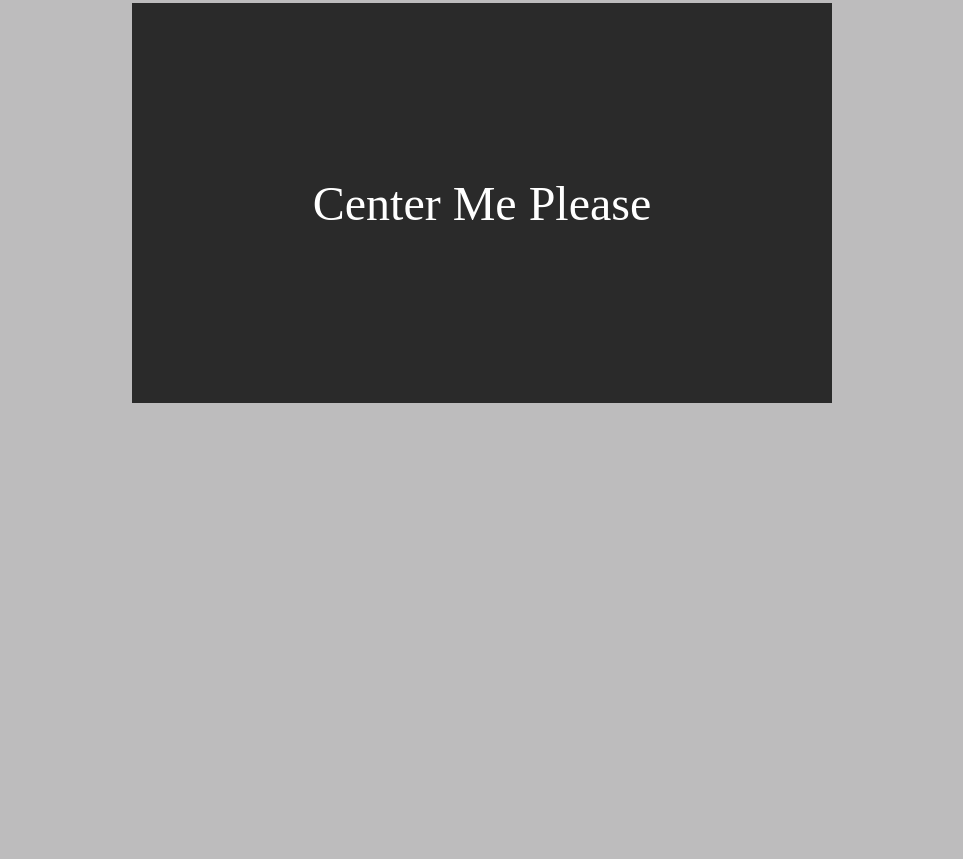
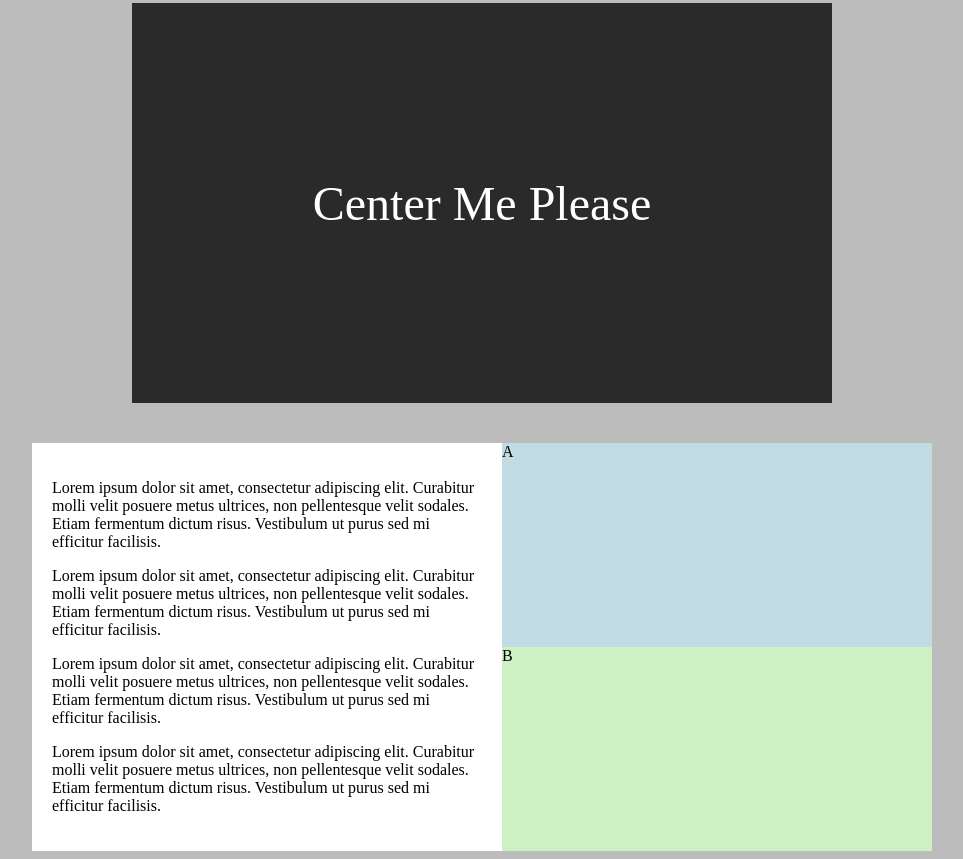
Before and after one commit to Tashinyimala/flexbox, a plain HTML site: page index.html in a window 1280 px wide. Shown: the part 1253-2112 px from the top of the page, without its empty margins (158-1121 px from the left). Before the commit the page ends 1696 px from the top, so only its background shows below. Drawn offline with Linux system fonts and the light colour scheme.

Commit message:
nested flex

```diff
--- a/index.html
+++ b/index.html
@@ -101,5 +101,31 @@
     <div class="banner">
       <div class="center-me">Center Me Please</div>
     </div>
+
+    <div class="equal-height-container">
+      <div class="first">
+        <p>Lorem ipsum dolor sit amet, consectetur adipiscing elit.
+          Curabitur molli velit posuere metus ultrices, non
+          pellentesque velit sodales. Etiam fermentum dictum risus.
+          Vestibulum ut purus sed mi efficitur facilisis. </p>
+        <p>Lorem ipsum dolor sit amet, consectetur adipiscing elit.
+          Curabitur molli velit posuere metus ultrices, non
+          pellentesque velit sodales. Etiam fermentum dictum risus.
+          Vestibulum ut purus sed mi efficitur facilisis. </p>
+        <p>Lorem ipsum dolor sit amet, consectetur adipiscing elit.
+          Curabitur molli velit posuere metus ultrices, non
+          pellentesque velit sodales. Etiam fermentum dictum risus.
+          Vestibulum ut purus sed mi efficitur facilisis. </p>
+        <p>Lorem ipsum dolor sit amet, consectetur adipiscing elit.
+          Curabitur molli velit posuere metus ultrices, non
+          pellentesque velit sodales. Etiam fermentum dictum risus.
+          Vestibulum ut purus sed mi efficitur facilisis. </p>
+      </div>
+      <div class="second">
+        <div class="second-a">A</div>
+        <div class="second-b">B</div>
+      </div>
+    </div>
+
   </body>
 </html>
--- a/style.css
+++ b/style.css
@@ -108,3 +108,32 @@ html {
   font-size: 3rem;
   margin: auto;
 }
+
+.equal-height-container {
+  max-width: 900px;
+  margin: 0 auto;
+  display: flex;
+}
+
+.first {
+  background-color: #fff;
+  padding: 20px;
+  flex: 1;
+}
+
+.second {
+  background-color: yellow;
+  flex: 1;
+  display: flex;
+  flex-direction: column;
+}
+
+.second-a {
+  background-color: #c0dbe2;
+  flex: 1;
+}
+
+.second-b {
+  background-color: #cdf1c3;
+  flex: 1;
+}
```
